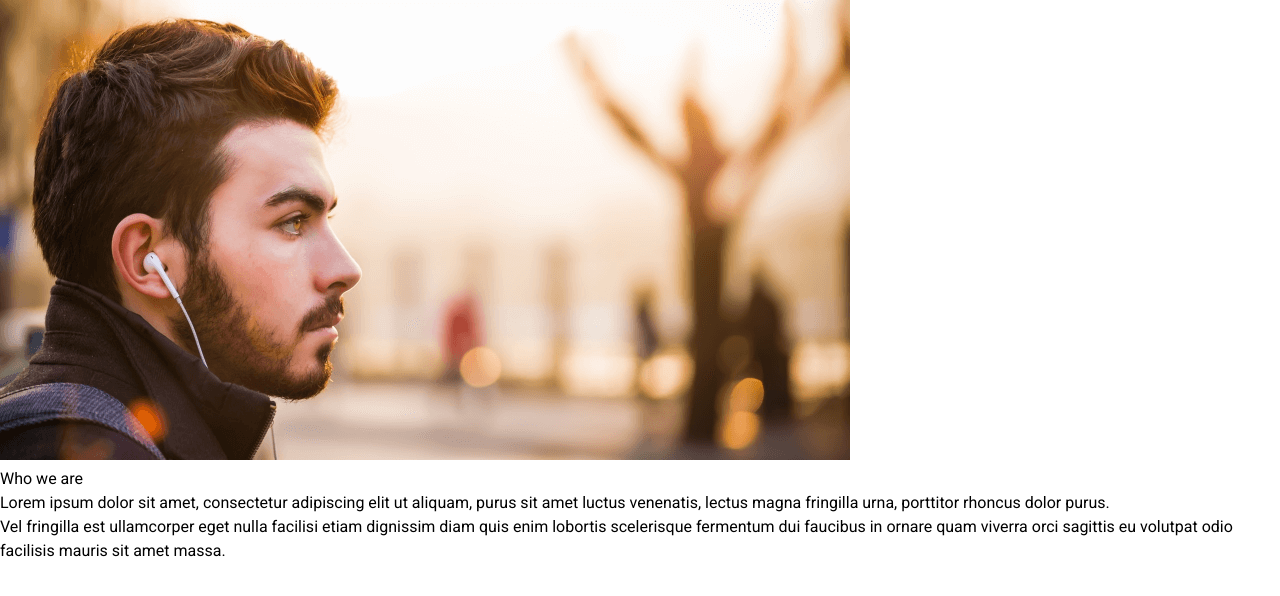
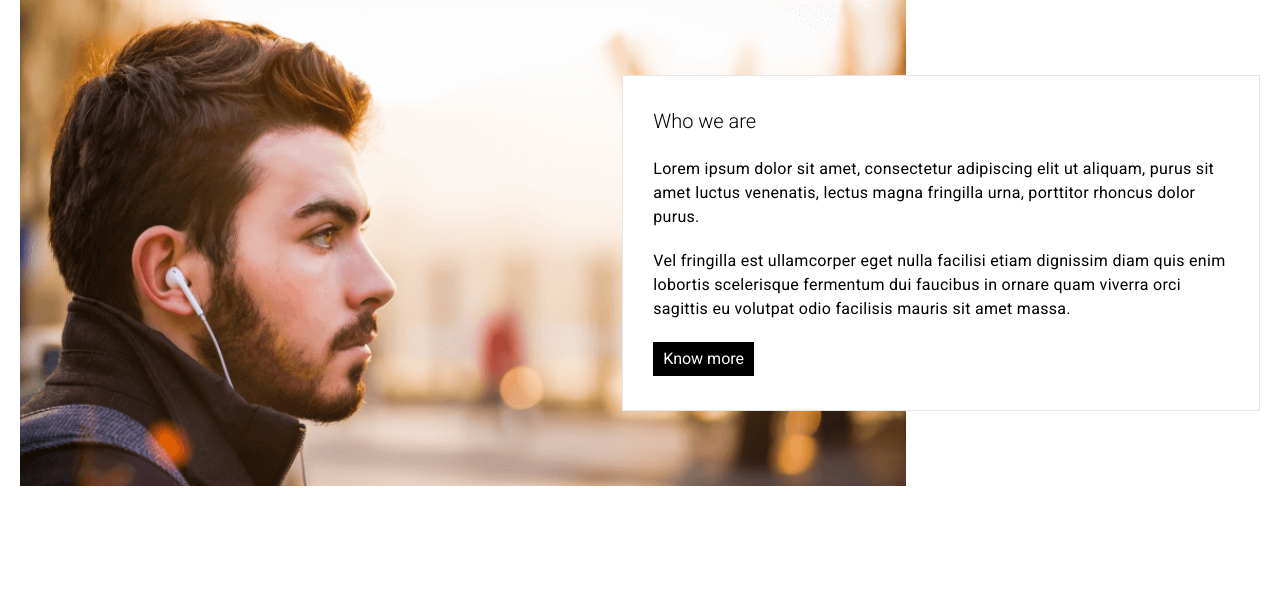
Before and after one commit to ivanalbizu/taller-css, a website built with Parcel: page index.html in a window 1280 px wide. Built offline with nearby package versions, Linux system fonts and the light colour scheme.

Commit message:
Add wrappers

```diff
--- a/index.html
+++ b/index.html
@@ -32,6 +32,9 @@
             quam viverra orci sagittis eu volutpat odio facilisis mauris sit
             amet massa.
           </p>
+          <div>
+            <button class="btn" type="button">Know more</button>
+          </div>
         </article>
       </section>
     </main>
--- a/src/css/styles.scss
+++ b/src/css/styles.scss
@@ -6,3 +6,60 @@ body {
   line-height: 1.5;
   color: #000;
 }
+:root {
+  --border-color: #e5e5e5;
+}
+
+.title-mosaic {
+  font-size: 20px;
+  font-weight: 300;
+}
+.paragraph {
+  font-size: 16px;
+  font-weight: 400;
+  letter-spacing: 0.3px;
+}
+.btn {
+  background-color: #000;
+  color: #fff;
+  padding: 5px 10px;
+  cursor: pointer;
+}
+
+.mosaic {
+  display: grid;
+  grid-template-columns: 50px 1fr 1fr 50px;
+  grid-template-rows: 1fr 60px auto;
+  gap: 0px;
+  width: min(100%, 1240px);
+  margin-inline: auto;
+  &__img {
+    grid-area: 1 / 1 / 3 / 5;
+    img {
+      width: 100%;
+      height: 100%;
+      object-fit: cover;
+    }
+  }
+  &__txt {
+    grid-area: 2 / 2 / 4 / 4;
+    background-color: #fff;
+    padding: 30px;
+    border: 1px solid var(--border-color);
+
+    display: grid;
+    grid-auto-flow: row;
+    gap: 16px;
+  }
+
+  @media (min-width: 1024px) {
+    grid-template-columns: 1.7fr 0.8fr 1fr;
+    grid-template-rows: 75px auto 75px;
+    &__img {
+      grid-area: 1 / 1 / 4 / 3;
+    }
+    &__txt {
+      grid-area: 2 / 2 / 3 / 4;
+    }
+  }
+}
```
